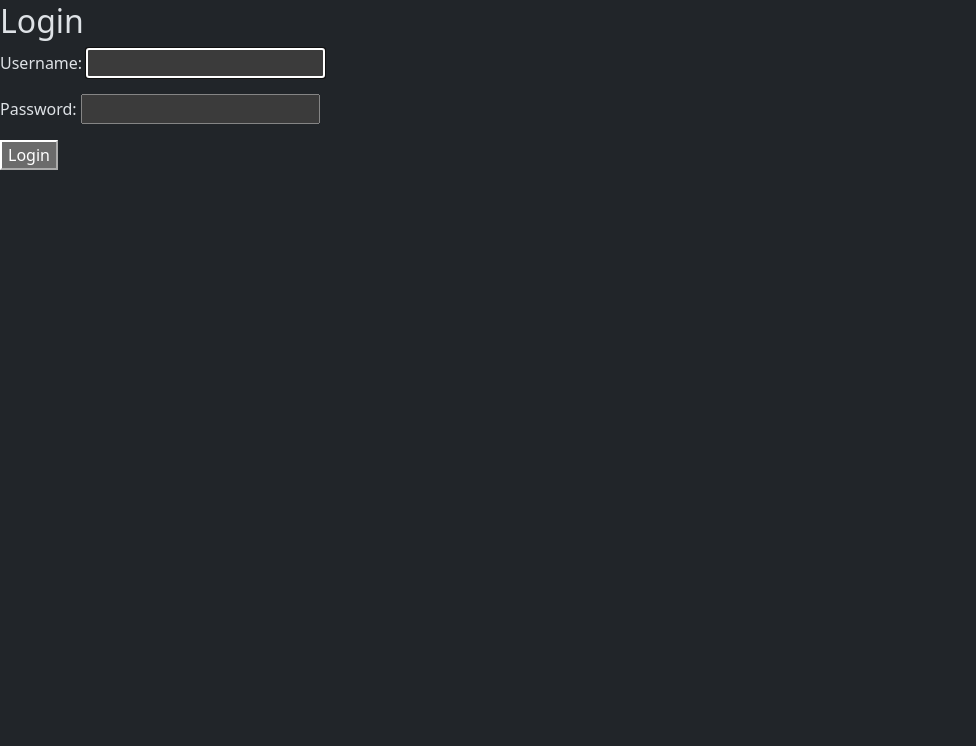
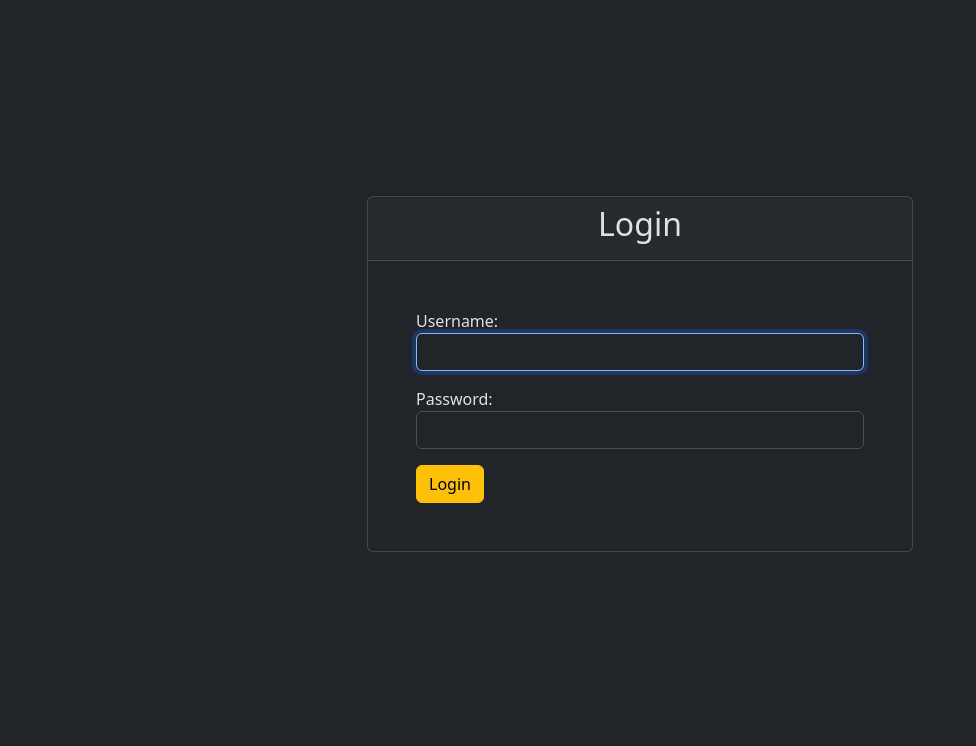
Before and after one commit to sinansarikaya/django-todo-app, a Django app: page /users/login/ in a window 1280 px wide. Shown: the part 54-800 px from the top of the page, without its empty margins (0-976 px from the left). Run offline with Django 4.2, Linux system fonts and the light colour scheme; some libraries are stand-ins or nearby versions.

Commit message:
CHANGE: Login and Register page design

```diff
--- a/core/settings.py
+++ b/core/settings.py
@@ -38,6 +38,9 @@ INSTALLED_APPS = [
     'django.contrib.sessions',
     'django.contrib.messages',
     'django.contrib.staticfiles',
+
+    # Modules
+    'widget_tweaks',
 
     # Apps
     'todos',
--- a/templates/base.html
+++ b/templates/base.html
@@ -101,8 +101,10 @@
         </div>
       </div>
     </nav>
+    <div class="container">
+      {% block content %} {% endblock content %}
+    </div>
 
-    {% block content %} {% endblock content %}
 
     <script
       src="https://cdn.jsdelivr.net/npm/bootstrap@5.3.0-alpha3/dist/js/bootstrap.bundle.min.js"
--- a/templates/users/login.html
+++ b/templates/users/login.html
@@ -1,15 +1,34 @@
 {% extends '../base.html' %}
 
 <!--  Title   -->
-{% block title %} Home - Django Todos App {% endblock title%}
+{% block title %} Login - Django Todos App {% endblock title %}
 {% load static %}
 
 <!--  Content   -->
 {% block content %}
-<h2>Login</h2>
-  <form method="post">
-    {% csrf_token %}
-    {{ form.as_p }}
-    <button type="submit">Login</button>
-  </form>
+{% load widget_tweaks %}
+
+<div class="row justify-content-center align-items-center" style="min-height:calc(100vh - 56px)">
+  <div class="col-md-6">
+      <div class="card">
+          <div class="card-header">
+              <h2 class="text-center">Login</h2>
+          </div>
+          <div class="card-body p-5">
+              <form method="post">
+                  {% csrf_token %}
+                  <div class="form-group mb-3">
+                      <label for="{{ form.username.id_for_label }}">Username:</label>
+                      {{ form.username|add_class:'form-control' }}
+                  </div>
+                  <div class="form-group mb-3">
+                      <label for="{{ form.password.id_for_label }}">Password:</label>
+                      {{ form.password|add_class:'form-control' }}
+                  </div>
+                  <button type="submit" class="btn btn-warning btn-block">Login</button>
+              </form>
+          </div>
+      </div>
+  </div>
+</div>
 {% endblock content %}
```
Also changed, not shown: templates/users/register.html (+25 -7 lines).
